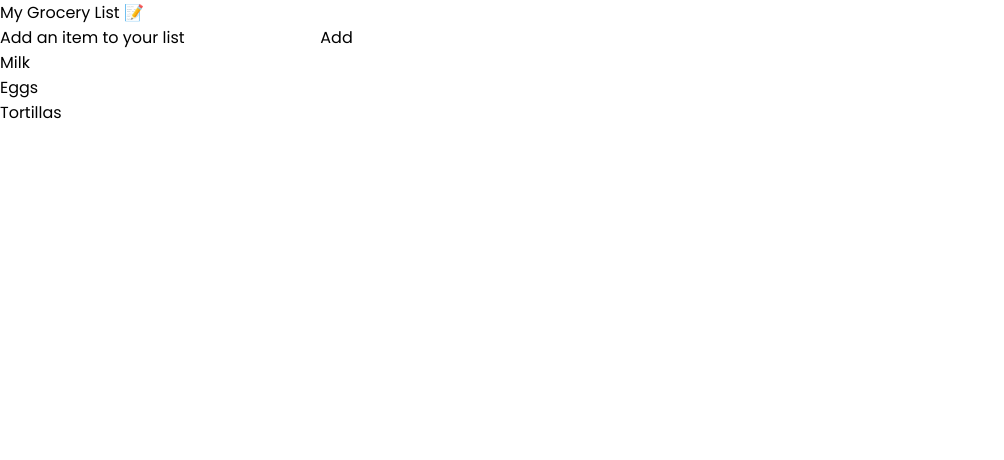
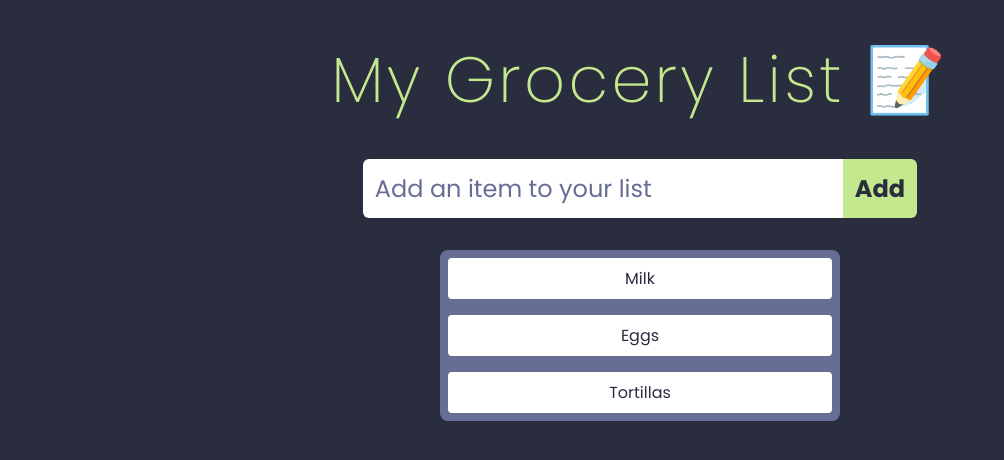
Before and after one commit to STARSmember/my-grocery-list, a plain HTML site: page index.html in a window 1280 px wide. Shown: the whole page, without its empty margins (0-1004 px from the left). Drawn offline with Linux system fonts and the light colour scheme.

Commit message:
Add style

```diff
--- a/index.html
+++ b/index.html
@@ -13,7 +13,7 @@
     <!-- Add Google fonts HERE -->
     <link rel="preconnect" href="https://fonts.googleapis.com">
     <link rel="preconnect" href="https://fonts.gstatic.com" crossorigin>
-    <link href="https://fonts.googleapis.com/css2?family=Poppins:wght@100;400;700&display=swap" rel="stylesheet">
+    <link href="https://fonts.googleapis.com/css2?family=Poppins:wght@200;400;700&display=swap" rel="stylesheet">
 
     <!-- Link the Style Sheet CSS -->
     <!-- Enable CSS rules to Specify Families -->
@@ -24,21 +24,25 @@
 
 </head>
 <body>
-    <h1>My Grocery List 📝</h1>
+    <h1 class="title">My Grocery List 📝</h1>
 
     <!-- Create a form with action -->
-    <form>
-        <input type="text" placeholder="Add an item to your list" />
-        <button type="submit">Add</button>
+    <form class="newGroceryForm">
+        <input
+        id="newGrocery"
+        autocomplete="off"
+        type="text"
+        placeholder="Add an item to your list" />
+        <button id="addBtn" type="submit">Add</button>
     </form>
 
 
     <!-- Here is the list "Bullet Points"  added -->
-    <ul>
+    <ul id="GroceryList">
         <!--List of items -->
-        <li>Milk</li>
-        <li>Eggs</li>
-        <li>Tortillas</li>
+        <li class="groceryItem">Milk</li>
+        <li class="groceryItem">Eggs</li>
+        <li class="groceryItem">Tortillas</li>
         <!--List of items -->
 
     </ul>
--- a/style.css
+++ b/style.css
@@ -14,7 +14,90 @@
 }
 
 
-/* Add the body to enable "font family   */
+/* Add the body to enable "font family
+   and body styling
+
+   */
 body {
+
+    background-color: var(--background);
+    color: var(--foreground);
+    display: flex;
+    flex-direction: column;
+    justify-content: center;
+    align-items: center;
     font-family: 'Poppins', sans-serif;
 }
+
+.title {
+
+    margin: 0.5em;
+    font-size: 4em;
+    font-weight: lighter;
+    letter-spacing: 0.05em;
+    color: var(--accent);
+}
+
+
+.newGroceryForm {
+
+    display: flex;
+
+}
+
+#newGrocery {
+    background-color: white;
+    color: var(--comment);
+    padding: 0.5em;
+    width: 20em;
+    font-size: 1.5em;
+    border-radius: 0.25em 0 0 0.25em;
+
+
+}
+
+#addBtn {
+    background-color: var(--accent);
+    color: var(--background);
+    padding: 0.5em;
+    font-size: 1.5em;
+    font-weight: bold;
+    cursor: pointer;
+    border-radius: 0 0.25em 0.25em 0;
+}
+
+#addBtn:hover {
+    background-color: var(--purpleish);
+
+
+}
+
+
+#GroceryList {
+    display: flex;
+    flex-direction: column;
+    align-items: center;
+    justify-content: center;
+    margin-top: 2em;
+    border-radius: 0.5em;
+    background-color: var(--comment);
+
+}
+
+.groceryItem {
+    background-color: white;
+    color: var(--background);
+    margin: 0.5em;
+    width: 24em;
+    padding: 0.5em;
+    border-radius: 0.25em;
+    text-align: center;
+
+}
+
+.groceryItem:hover {
+    background-color: var(--purpleish);
+    font-weight: bold;
+
+
+}
```
